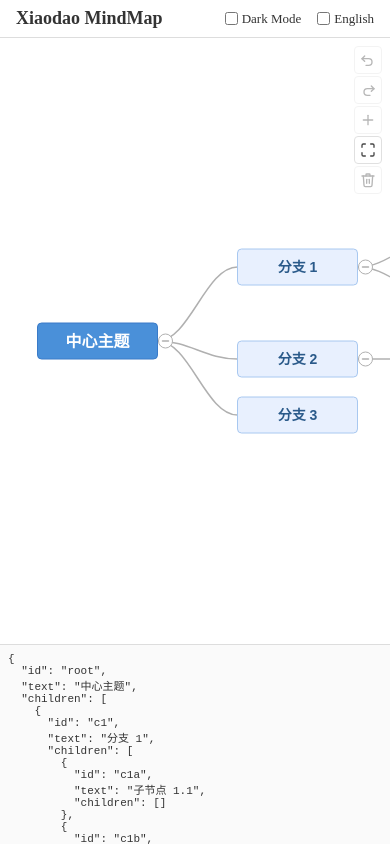
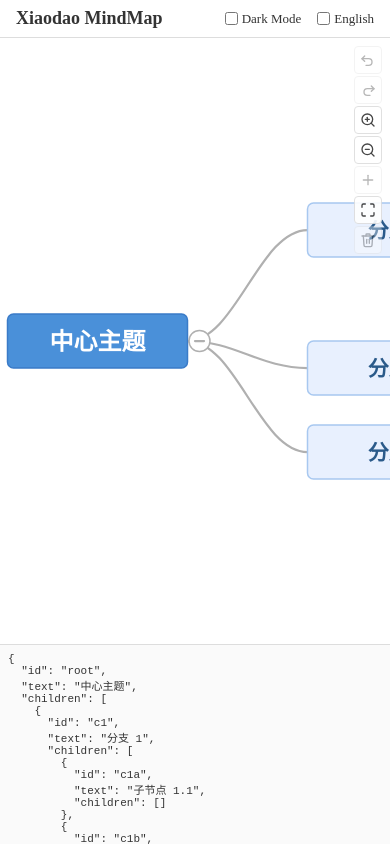
Before and after one commit to xiaodaozhi/xiaodao-mindmap, a Vue app: page / in a window 390 px wide. Built offline with nearby package versions, Linux system fonts and the light colour scheme.

Commit message:
feat(mindmap): add zoom buttons and touch gesture support
1. add zoom in/out toolbar buttons and corresponding i18n translations
2. add mobile touch pan and pinch-zoom functionality
3. optimize zoom levels and add null safety checks for layout calculations

```diff
--- a/src/components/mindmap/MindMap.vue
+++ b/src/components/mindmap/MindMap.vue
@@ -38,6 +38,73 @@
           stroke-linecap="round"
           stroke-linejoin="round"
         ><path d="M21 10H11a5 5 0 0 0 0 10h4" /><polyline points="17 6 21 10 17 14" /></svg>
+      </button>
+      <button
+        class="canvas-tb-btn"
+        :disabled="zoomIndex >= zoomLevels.length - 1"
+        :title="t('toolbar.zoomIn')"
+        @click="zoomInCenter"
+      >
+        <svg
+          width="16"
+          height="16"
+          viewBox="0 0 24 24"
+          fill="none"
+          stroke="currentColor"
+          stroke-width="2"
+          stroke-linecap="round"
+          stroke-linejoin="round"
+        ><circle
+          cx="11"
+          cy="11"
+          r="8"
+        /><line
+          x1="21"
+          y1="21"
+          x2="16.65"
+          y2="16.65"
+        /><line
+          x1="11"
+          y1="8"
+          x2="11"
+          y2="14"
+        /><line
+          x1="8"
+          y1="11"
+          x2="14"
+          y2="11"
+        /></svg>
+      </button>
+      <button
+        class="canvas-tb-btn"
+        :disabled="zoomIndex <= 0"
+        :title="t('toolbar.zoomOut')"
+        @click="zoomOutCenter"
+      >
+        <svg
+          width="16"
+          height="16"
+          viewBox="0 0 24 24"
+          fill="none"
+          stroke="currentColor"
+          stroke-width="2"
+          stroke-linecap="round"
+          stroke-linejoin="round"
+        ><circle
+          cx="11"
+          cy="11"
+          r="8"
+        /><line
+          x1="21"
+          y1="21"
+          x2="16.65"
+          y2="16.65"
+        /><line
+          x1="8"
+          y1="11"
+          x2="14"
+          y2="11"
+        /></svg>
       </button>
       <button
         class="canvas-tb-btn"
@@ -106,6 +173,9 @@
       class="canvas-container"
       @mousedown="onCanvasMouseDown"
       @wheel.prevent="onCanvasWheel"
+      @touchstart.prevent="onCanvasTouchStart"
+      @touchmove.prevent="onCanvasTouchMove"
+      @touchend="onCanvasTouchEnd"
     >
       <svg
         ref="svgRef"
@@ -322,7 +392,7 @@ const containerRef = ref<HTMLElement>();
 const svgRef = ref<SVGSVGElement>();
 
 // --- ViewBox / Panning / Zoom ---
-const zoomLevels = [10, 17, 25, 33, 50, 75, 100, 150, 200, 250, 300, 400, 500, 600, 700, 850, 1000];
+const zoomLevels = [10, 25, 33, 50, 75, 100, 150, 200, 300, 500, 700, 1000];
 const zoomIndex = ref(6); // index of 100%
 const zoomLevel = computed(() => zoomLevels[zoomIndex.value]);
 
@@ -696,6 +766,64 @@ function onMouseUp() {
   isPanning.value = false;
 }
 
+// --- Touch events (mobile pan / pinch-zoom) ---
+const touchStartDist = ref(0);
+const touchStartZoomIndex = ref(0);
+
+function getTouchDist(t1: Touch, t2: Touch): number {
+  const dx = t1.clientX - t2.clientX;
+  const dy = t1.clientY - t2.clientY;
+  return Math.sqrt(dx * dx + dy * dy);
+}
+
+function getTouchCenter(t1: Touch, t2: Touch): { x: number; y: number } {
+  return {
+    x: (t1.clientX + t2.clientX) / 2,
+    y: (t1.clientY + t2.clientY) / 2,
+  };
+}
+
+function onCanvasTouchStart(e: TouchEvent) {
+  const list = Array.from(e.touches);
+  if (list.length === 1) {
+    // Single finger — start panning
+    isPanning.value = true;
+    panStart.value = { x: list[0]!.clientX, y: list[0]!.clientY };
+    panViewStart.value = { x: viewBox.value.x, y: viewBox.value.y };
+  } else if (list.length === 2) {
+    // Two fingers — start pinch zoom
+    isPanning.value = false;
+    touchStartDist.value = getTouchDist(list[0]!, list[1]!);
+    touchStartZoomIndex.value = zoomIndex.value;
+  }
+}
+
+function onCanvasTouchMove(e: TouchEvent) {
+  const list = Array.from(e.touches);
+  if (list.length === 1 && isPanning.value) {
+    const scale = (zoomLevel.value ?? 100) / 100;
+    const dx = (list[0]!.clientX - panStart.value.x) / scale;
+    const dy = (list[0]!.clientY - panStart.value.y) / scale;
+    viewBox.value.x = panViewStart.value.x - dx;
+    viewBox.value.y = panViewStart.value.y - dy;
+  } else if (list.length === 2) {
+    const dist = getTouchDist(list[0]!, list[1]!);
+    const ratio = dist / touchStartDist.value;
+    // Find nearest zoom level by ratio
+    const targetLevel = Math.round(touchStartZoomIndex.value * ratio);
+    const clamped = Math.max(0, Math.min(zoomLevels.length - 1, targetLevel));
+    if (clamped !== zoomIndex.value) {
+      const center = getTouchCenter(list[0]!, list[1]!);
+      zoomAtPoint(center.x, center.y, clamped);
+    }
+  }
+}
+
+function onCanvasTouchEnd(_e: TouchEvent) {
+  isPanning.value = false;
+  touchStartDist.value = 0;
+}
+
 function onCanvasWheel(e: WheelEvent) {
   let newIndex = zoomIndex.value;
   if (e.deltaY < 0) {
@@ -713,6 +841,20 @@ watch(selectedNodeId, () => { /* tracked */ });
 function resetView() {
   zoomIndex.value = 6; // 100%
   initView();
+}
+
+function zoomInCenter() {
+  if (zoomIndex.value >= zoomLevels.length - 1) return;
+  if (!containerRef.value) return;
+  const rect = containerRef.value.getBoundingClientRect();
+  zoomAtPoint(rect.left + rect.width / 2, rect.top + rect.height / 2, zoomIndex.value + 1);
+}
+
+function zoomOutCenter() {
+  if (zoomIndex.value <= 0) return;
+  if (!containerRef.value) return;
+  const rect = containerRef.value.getBoundingClientRect();
+  zoomAtPoint(rect.left + rect.width / 2, rect.top + rect.height / 2, zoomIndex.value - 1);
 }
 
 function initView() {
@@ -814,6 +956,7 @@ onMounted(() => {
   width: 100%;
   height: 100%;
   cursor: grab;
+  touch-action: none;
 }
 
 .canvas-container:active {
--- a/src/components/mindmap/composables/useLayout.ts
+++ b/src/components/mindmap/composables/useLayout.ts
@@ -48,19 +48,19 @@ function measureSubtree(node: MindMapNode, depth: number = 0): MeasuredNode {
       const prevChild = measuredChildren[i - 1];
       let minY = currentY;
       for (let d = depth + 1; ; d++) {
-        const prevContour = prevChild.contour.get(d);
-        const currContour = child.contour.get(d);
+        const prevContour = prevChild!.contour.get(d);
+        const currContour = child!.contour.get(d);
         if (!prevContour && !currContour) break;
         if (prevContour && currContour) {
           // child.y + currContour.min >= prevChild.y + prevContour.max + V_GAP
-          const contourY = prevChild.node.y + prevContour.max - currContour.min + V_GAP;
+          const contourY = prevChild!.node.y + prevContour.max - currContour.min + V_GAP;
           if (contourY > minY) minY = contourY;
         }
       }
       currentY = minY;
     }
-    child.node.y = currentY;
-    currentY += child.totalHeight;
+    child!.node.y = currentY;
+    currentY += child!.totalHeight;
   }
 
   // Center children vertically around this node
--- a/src/components/mindmap/i18n/en-US.ts
+++ b/src/components/mindmap/i18n/en-US.ts
@@ -4,6 +4,8 @@ export default {
   'toolbar.addChild': 'Add Child',
   'toolbar.delete': 'Delete Node',
   'toolbar.resetView': 'Reset View',
+  'toolbar.zoomIn': 'Zoom In',
+  'toolbar.zoomOut': 'Zoom Out',
   'node.addChild': 'Add Child',
   'node.addSibling': 'Add Sibling',
   'node.delete': 'Delete Node',
--- a/src/components/mindmap/i18n/zh-CN.ts
+++ b/src/components/mindmap/i18n/zh-CN.ts
@@ -4,6 +4,8 @@ export default {
   'toolbar.addChild': '添加子节点',
   'toolbar.delete': '删除节点',
   'toolbar.resetView': '重置视图',
+  'toolbar.zoomIn': '放大',
+  'toolbar.zoomOut': '缩小',
   'node.addChild': '添加子节点',
   'node.addSibling': '添加兄弟节点',
   'node.delete': '删除节点',
```
